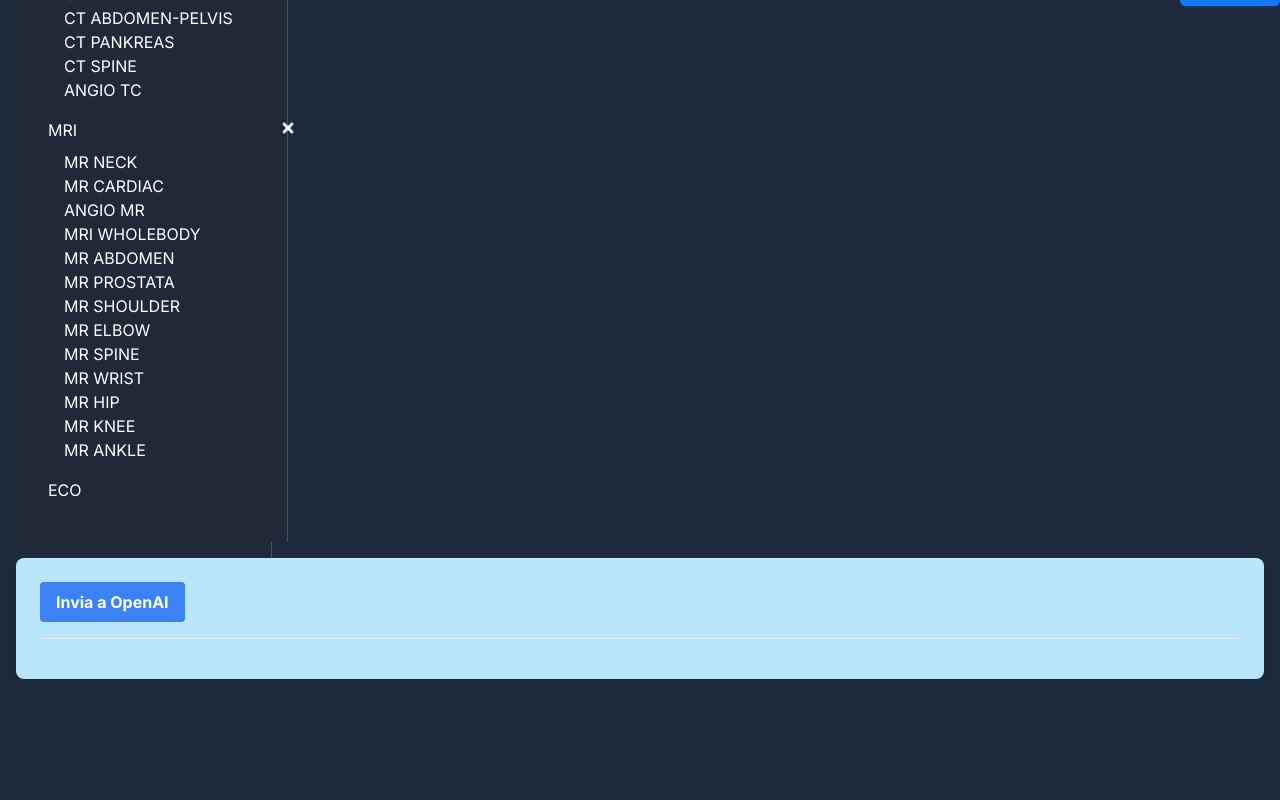
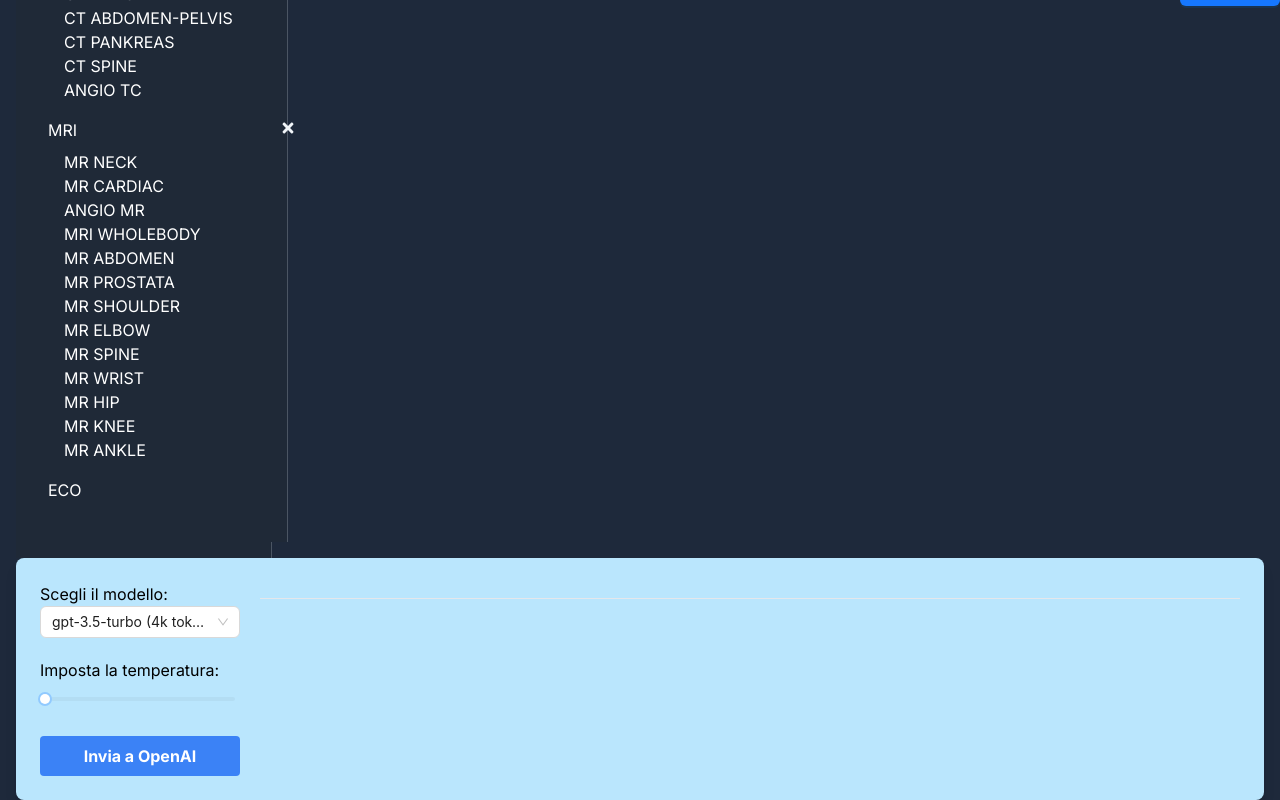
Before and after one commit to AndreaSertorio/Rad101Next, a Next.js app: page / in a window 1280 px wide. Shown: the part 426-1226 px from the top of the page. Before the commit the page ends 1105 px from the top, so only its background shows below. Built offline with nearby package versions, Linux system fonts and the light colour scheme.

Commit message:
modello e temperatura

```diff
--- a/pages/api/chatWithOpenAI.js
+++ b/pages/api/chatWithOpenAI.js
@@ -24,6 +24,8 @@ export default async function handler(req, res) {
     res.status(200).json(result.data);
   } catch (error) {
     console.error('Error:', error.response?.data || error.message);
+    console.error('Full error:', error);
     res.status(error.response?.status || 500).json({ error: error.toString() });
   }
+
 }
--- a/src/app/api/chatWithOpenAI.js
+++ b/src/app/api/chatWithOpenAI.js
@@ -24,6 +24,8 @@ export default async function handler(req, res) {
     res.status(200).json(result.data);
   } catch (error) {
     console.error('Error:', error.response?.data || error.message);
+    console.error('Full error:', error);
     res.status(error.response?.status || 500).json({ error: error.toString() });
   }
+
 }
--- a/src/app/components/chat/refertogpt.jsx
+++ b/src/app/components/chat/refertogpt.jsx
@@ -4,23 +4,26 @@ import axios from 'axios';
 import Spin from 'antd/lib/spin';
 import EditableFieldsContext from '../../contexts/EditableFieldsContext';
 import additionalText from './Referti/tcEncefalo';
+import { Select, Slider } from 'antd';
+
+const { Option } = Select;
 
 const RefertoGpt = () => {
   const { editableFields } = useContext(EditableFieldsContext);
   const [response, setResponse] = useState('');
   const [loading, setLoading] = useState(false);
+  const [model, setModel] = useState('gpt-3.5-turbo');
+  const [temperature, setTemperature] = useState(0);
 
   const sendToOpenAI = async (message) => {
     setLoading(true);
     try {
       const response = await axios.post('/api/chatWithOpenAI', {
-        model: 'gpt-4',
-        temperature: 0,
+        model,
+        temperature,
         messages: [
           { role: 'system', content: "sei l'assistente di un radiologo esperto e devi aiutarlo a stilare il referto di un esame radiologico di una TC encefalo, di seguito ti fornirò cio che il radiologo ha trovato di alterato nell'esame odierno, saranno tra parentesi {}, se non c'è niente, l'esame è da considerarsi negativo; troverai di seguito una serie di esempi di referti di tc encefalo da cui prendere spunto, non devono essere identici, prendi spunto per la terminologia e la formattazione del testo e l'impostazione delle frasi, per scrivere al meglio i reperti che il radiologo ha trovato nell'esame odierno, ecco i reperti e poi gli esempi:" },
-          // { role: 'user', content: `${message}\n\n${additionalText}` }
-                    { role: 'user', content: message }
-
+          { role: 'user', content: message }
         ]
       });
 
@@ -39,13 +42,33 @@ const RefertoGpt = () => {
   };
 
   return (
-    <div className="shadow-lg p-6 bg-sky-200 rounded-lg text-black">
-      <button className="bg-blue-500 hover:bg-blue-700 text-white font-bold py-2 px-4 rounded" onClick={handleButtonClick}>Invia a OpenAI</button>
-      <div className="mt-4 border-t border-gray-200 pt-4">
+    <div className="shadow-lg p-6 bg-sky-200 rounded-lg text-black" style={{ display: 'flex', flexDirection: 'row' }}>
+      <div style={{ display: 'flex', flexDirection: 'column', marginRight: '20px' }}>
+        <div>
+          <p>Scegli il modello:</p>
+          <Select defaultValue={model} style={{ width: 200 }} onChange={setModel}>
+            <Option value="gpt-3.5-turbo">gpt-3.5-turbo (4k tokens)</Option>
+            <Option value="gpt-3.5-turbo-16k">gpt-3.5-turbo-16k (16k tokens)</Option>
+            <Option value="gpt-4">gpt-4 (8k tokens)</Option>
+            <Option value="gpt-4-32k">gpt-4-32k (32k tokens)</Option>
+          </Select>
+        </div>
+        <div style={{ margin: '20px 0' }}>
+          <p>Imposta la temperatura:</p>
+          <Slider min={0} max={1} step={0.1} defaultValue={temperature} onChange={setTemperature} style={{ maxWidth: '200px' }} />
+        </div>
+        <button className="bg-blue-500 hover:bg-blue-700 text-white font-bold py-2 px-4 rounded" onClick={handleButtonClick}>Invia a OpenAI</button>
+      </div>
+      <div className="mt-4 border-t border-gray-200 pt-4" style={{ flex: 1 }}>
         {loading ? <Spin /> : <div>{response}</div>}
       </div>
     </div>
   );
+
+
+
+
+
 };
 
 export default RefertoGpt;
```
